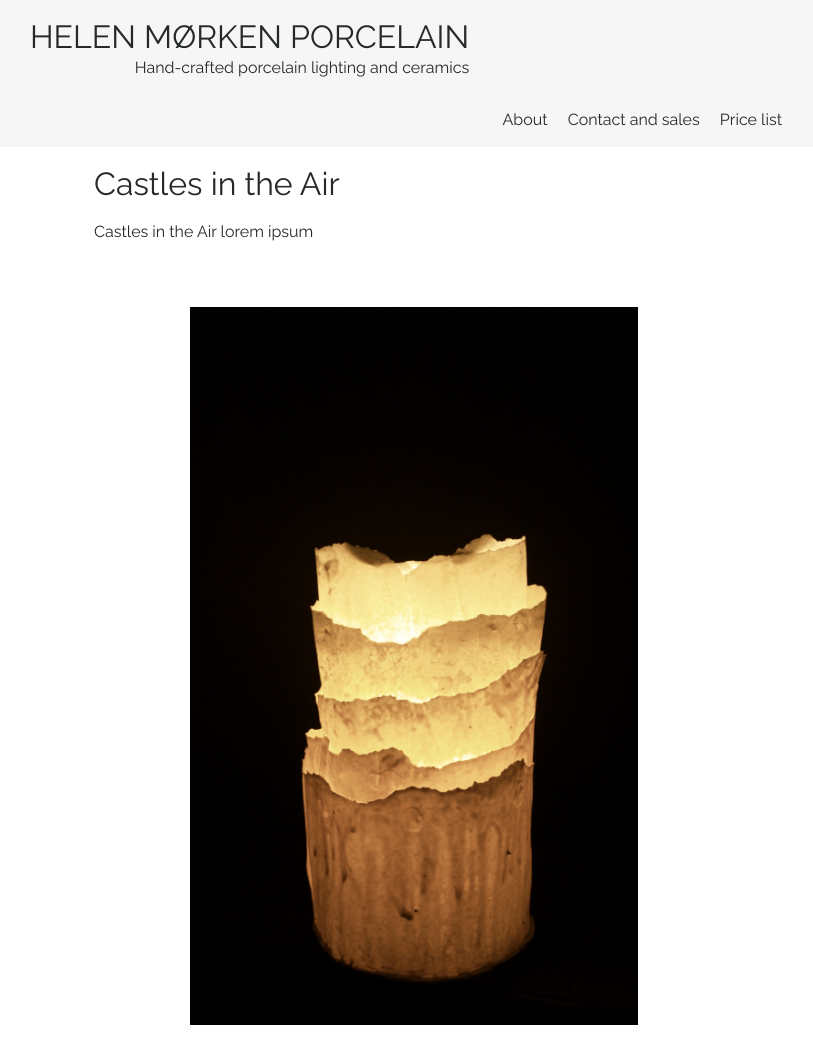
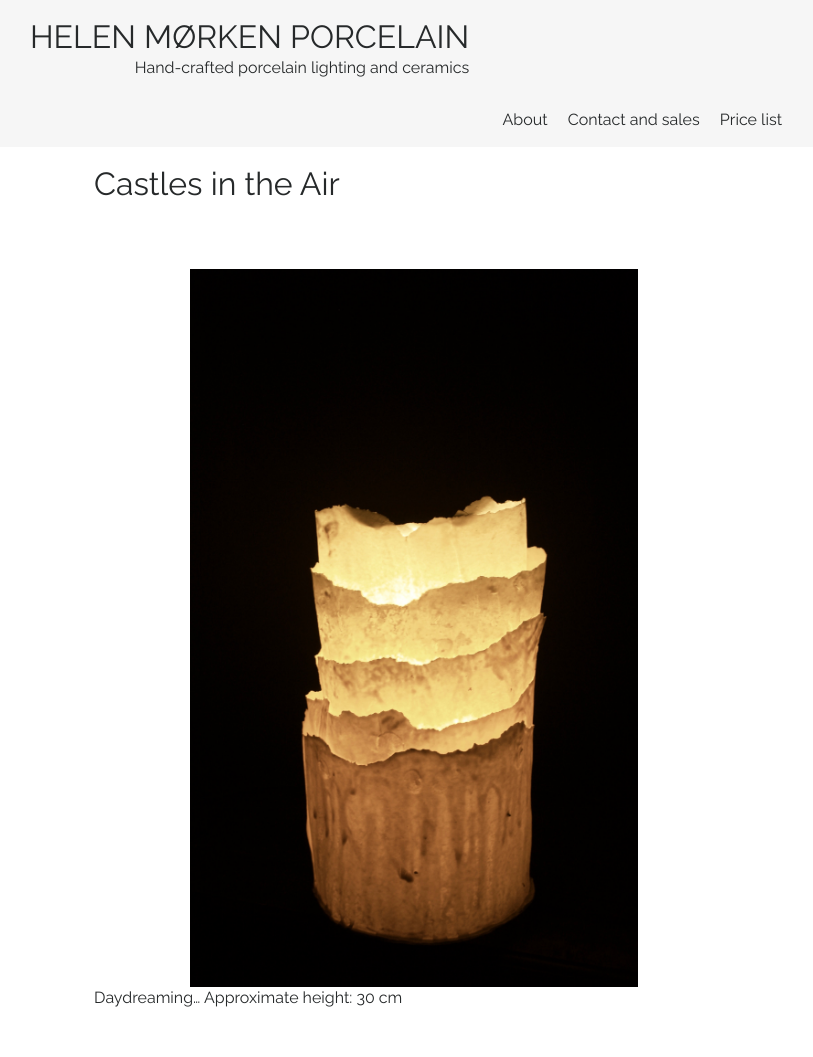
Before and after one commit to rebekkjm/helenmorkenno, a Jekyll site: the page built from _products/castles-in-the-air.md, in a window 1280 px wide. Shown: the whole page, without its empty margins (226-1039 px from the left). Built offline with Jekyll 4.4.1, drawn with Linux system fonts in a browser that asks for light colours.

Commit message:
text for castles in the air

```diff
--- a/_products/castles-in-the-air.md
+++ b/_products/castles-in-the-air.md
@@ -5,6 +5,6 @@ order: 15
 image: "Castles_in_the_air.jpg"
 ---
 
-Castles in the Air lorem ipsum
-
 ![Cylinder shaped table lamp with layers of translucent porcelain]({{ site.github.url }}/img/Castles_in_the_air.jpg)
+Daydreaming…
+Approximate height: 30 cm
```
